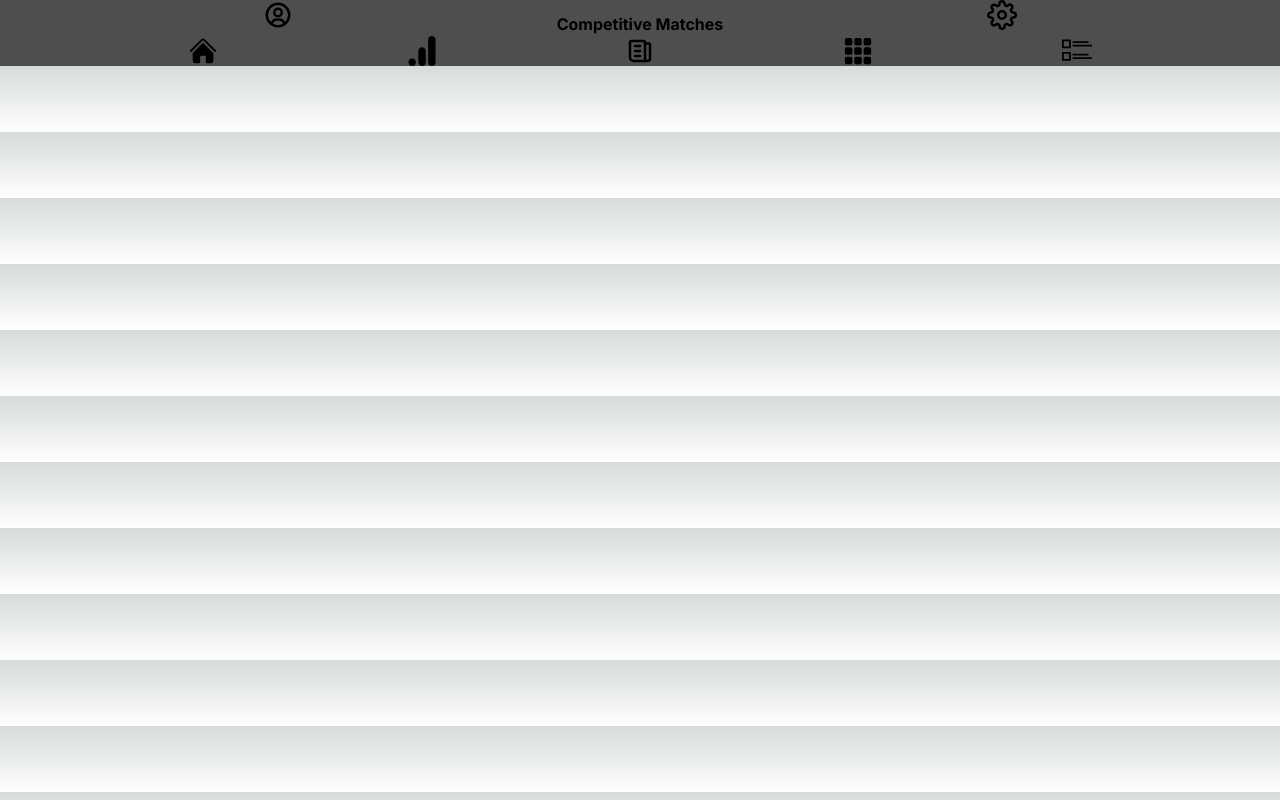
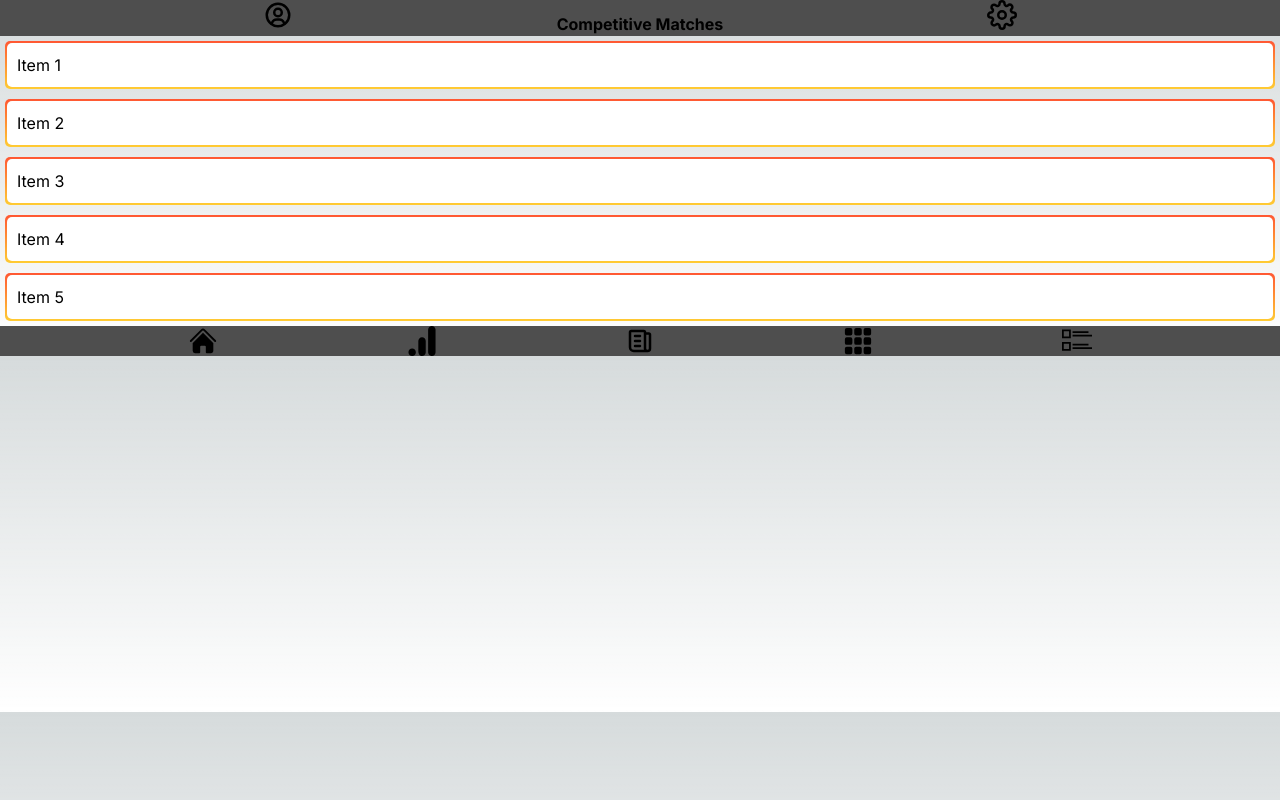
Before and after one commit to DiegoOrtegaElRincon/DAD-ui, a Next.js app in the folder dad-ui/: page / in a window 1280 px wide. Built offline with nearby package versions, Linux system fonts and the light colour scheme.

Commit message:
27-10-2023

```diff
--- a/dad-ui/src/components/bottomNavBar/BottomNavbar.tsx
+++ b/dad-ui/src/components/bottomNavBar/BottomNavbar.tsx
@@ -12,7 +12,7 @@ export default function BottomNavBar() {
       <nav className="NavBar">
         <div className='menu'>
           <div className='home'>
-            <Link href="/main"><HiHome size={30} /></Link>
+            <Link href="/"><HiHome size={30} /></Link>
           </div>
           <div className='statistics'>
             <Link href="/statistics"><SiGoogleanalytics size={30} /></Link>
--- a/dad-ui/src/pages/(layout)/Main/index.tsx
+++ b/dad-ui/src/pages/(layout)/Main/index.tsx
@@ -1,27 +1,26 @@
 import Layout from '../layout'
+import './main.css'
 export default function Main() {
     return (
         <Layout title='Competitive Matches'>
-            <div>
-                <div className='boxes'>
-
+            <div className="container">
+                <div className="box box1">
+                    <div className="content">Item 1</div>
                 </div>
-                <div className='boxes'>
-
+                <div className="box box2">
+                    <div className="content">Item 2</div>
                 </div>
-                <div className='boxes'>
-
+                <div className="box box3">
+                    <div className="content">Item 3</div>
                 </div>
-                <div className='boxes'>
-
+                <div className="box box4">
+                    <div className="content">Item 4</div>
                 </div>
-                <div className='boxes'>
-
-                </div>
-                <div className='boxes'>
-
+                <div className="box box5">
+                    <div className="content">Item 5</div>
                 </div>
             </div>
+
         </Layout>
     )
 }
--- /dev/null
+++ b/dad-ui/src/pages/(layout)/Main/main.css
@@ -0,0 +1,23 @@
+.container {
+    display: flex;
+    flex-direction: column;
+    /* This sets the direction to be vertical, creating a single column. */
+}
+
+.box {
+    padding: 2px;
+    margin: 5px;
+    border-radius: 5px;
+    position: relative;
+    background: linear-gradient(to bottom, #ff5733, #ffcc33);
+    /* Define gradient for the border */
+}
+
+.content {
+    background: white;
+    /* Background color for the content */
+    border-radius: 5px;
+    padding: 10px;
+    position: relative;
+    z-index: 1;
+}
--- a/dad-ui/src/pages/(layout)/layout.css
+++ /dev/null
@@ -1,4 +0,0 @@
-.boxes{
-    display: flex;
-    margin: 5px
-}
```
